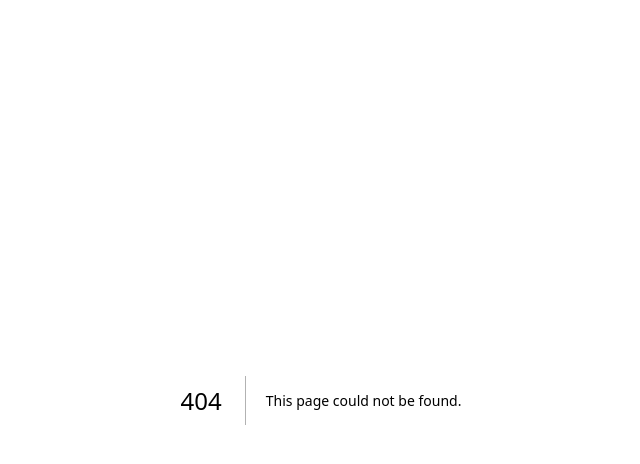
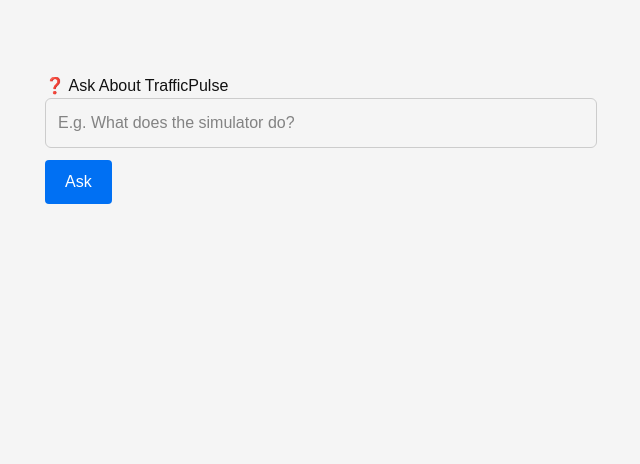
Before and after one commit to PujaRaj356/Test-app, a Next.js app: page /query in a window 1280 px wide. Before the commit this address had no page. Shown: the top 464 px of the page, without its empty margins (319-959 px from the left). Built offline with nearby package versions, Linux system fonts and the light colour scheme.

Commit message:
added openai

```diff
--- a/package.json
+++ b/package.json
@@ -9,9 +9,10 @@
     "lint": "next lint"
   },
   "dependencies": {
+    "next": "15.3.3",
+    "openai": "^5.3.0",
     "react": "^19.0.0",
-    "react-dom": "^19.0.0",
-    "next": "15.3.3"
+    "react-dom": "^19.0.0"
   },
   "devDependencies": {
     "@tailwindcss/postcss": "^4",
--- /dev/null
+++ b/src/pages/api/query.js
@@ -0,0 +1,45 @@
+// pages/api/query.js
+export default async function handler(req, res) {
+  if (req.method !== 'POST') {
+    return res.status(405).json({ error: 'Method not allowed' })
+  }
+
+  const { question } = req.body
+
+  if (!question) {
+    return res.status(400).json({ error: 'No question provided' })
+  }
+
+  try {
+    const response = await fetch('https://api.openai.com/v1/chat/completions', {
+      method: 'POST',
+      headers: {
+        'Authorization': `Bearer ${process.env.OPENAI_API_KEY}`,
+        'Content-Type': 'application/json',
+      },
+      body: JSON.stringify({
+        model: 'gpt-3.5-turbo', // or 'gpt-4' if your API key has access
+        messages: [
+          {
+            role: 'system',
+            content: 'You are a helpful assistant for a traffic management website called TrafficPulse. Answer user queries about features like simulators, congestion predictors, and smart routing.',
+          },
+          {
+            role: 'user',
+            content: question,
+          },
+        ],
+      }),
+    })
+
+    const data = await response.json()
+    const message = data.choices?.[0]?.message?.content?.trim()
+
+    if (!message) throw new Error('No answer received')
+
+    return res.status(200).json({ answer: message })
+  } catch (err) {
+    console.error(err)
+    return res.status(500).json({ error: 'Error generating answer' })
+  }
+}
--- a/src/pages/index.js
+++ b/src/pages/index.js
@@ -7,26 +7,26 @@
         <h1 className="text-4xl font-bold text-blue-800 mb-6">🚦 Welcome to TrafficPulse</h1>
         <p className="text-gray-700 mb-8">AI-powered traffic optimization for smarter cities.</p>
 
-        <div className="space-x-4">
+        <div className="space-x-4 space-y-2 sm:space-y-0 sm:space-x-4 flex flex-wrap justify-center">
           <Link href="/simulator">
             <a className="px-6 py-2 bg-yellow-500 text-white rounded hover:bg-yellow-600 transition">Traffic Simulator</a>
           </Link>
-         <Link href="/congestion">
-  <a className="px-6 py-2 bg-purple-500 text-white rounded hover:bg-purple-600 transition">
-    Congestion Predictor
-  </a>
-</Link>
+
+          <Link href="/congestion">
+            <a className="px-6 py-2 bg-purple-500 text-white rounded hover:bg-purple-600 transition">Congestion Predictor</a>
+          </Link>
 
           <Link href="/contact">
             <a className="px-6 py-2 bg-blue-500 text-white rounded hover:bg-blue-600 transition">Contact</a>
           </Link>
+
           <Link href="/about">
             <a className="px-6 py-2 bg-green-500 text-white rounded hover:bg-green-600 transition">About</a>
           </Link>
 
-
-
-
+          <Link href="/query">
+            <a className="px-6 py-2 bg-pink-500 text-white rounded hover:bg-pink-600 transition">Ask a Question</a>
+          </Link>
         </div>
       </div>
     </div>
--- /dev/null
+++ b/src/pages/query.js
@@ -0,0 +1,79 @@
+import { useState } from 'react'
+
+export default function QueryPage() {
+  const [question, setQuestion] = useState('')
+  const [answer, setAnswer] = useState(null)
+  const [loading, setLoading] = useState(false)
+  const [error, setError] = useState(null)
+
+  const handleSubmit = async () => {
+    setLoading(true)
+    setAnswer(null)
+    setError(null)
+
+    try {
+      const res = await fetch('/api/query', {
+        method: 'POST',
+        headers: { 'Content-Type': 'application/json' },
+        body: JSON.stringify({ question }),
+      })
+      if (!res.ok) throw new Error('API error')
+      const data = await res.json()
+      setAnswer(data.answer)
+    } catch (err) {
+      console.error(err)
+      setError('Something went wrong. Try again.')
+    } finally {
+      setLoading(false)
+    }
+  }
+
+  const styles = {
+    container: {
+      maxWidth: 600,
+      margin: '50px auto',
+      padding: 24,
+      fontFamily: 'Arial, sans-serif',
+    },
+    input: {
+      width: '100%',
+      padding: '12px',
+      borderRadius: 6,
+      border: '1px solid #ccc',
+      fontSize: 16,
+      marginBottom: 12,
+    },
+    button: {
+      padding: '10px 20px',
+      fontSize: 16,
+      backgroundColor: '#0070f3',
+      color: 'white',
+      border: 'none',
+      borderRadius: 4,
+      cursor: 'pointer',
+    },
+    response: {
+      marginTop: 20,
+      whiteSpace: 'pre-wrap',
+    },
+  }
+
+  return (
+    <div style={styles.container}>
+      <h2>❓ Ask About TrafficPulse</h2>
+      <input
+        style={styles.input}
+        type="text"
+        placeholder="E.g. What does the simulator do?"
+        value={question}
+        onChange={(e) => setQuestion(e.target.value)}
+      />
+      <button style={styles.button} onClick={handleSubmit} disabled={loading}>
+        {loading ? 'Getting answer...' : 'Ask'}
+      </button>
+
+      {error && <p style={{ color: 'red', marginTop: 12 }}>{error}</p>}
+      {answer && <div style={styles.response}><strong>Answer:</strong><br />{answer}</div>}
+    </div>
+  )
+}
```
Also changed, not shown: 2 other files (tests, documents, lock files or other folders).
